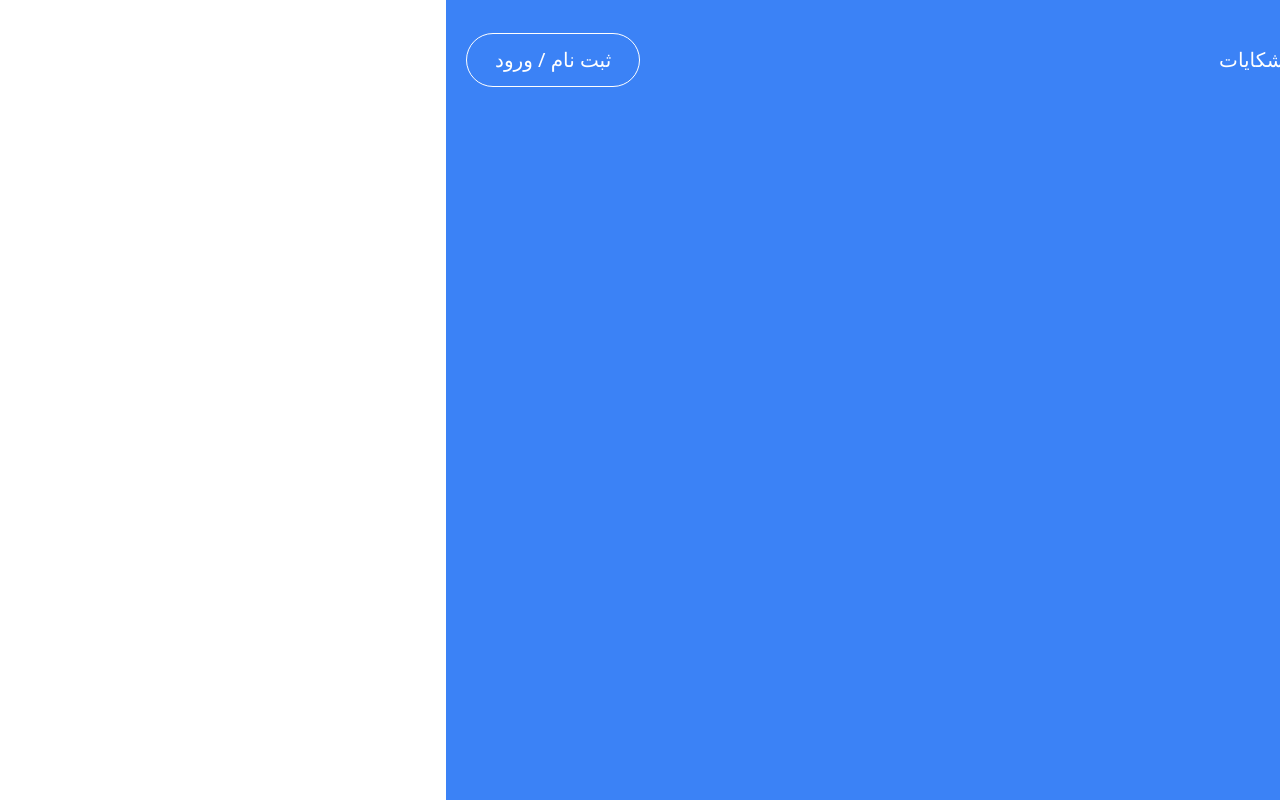
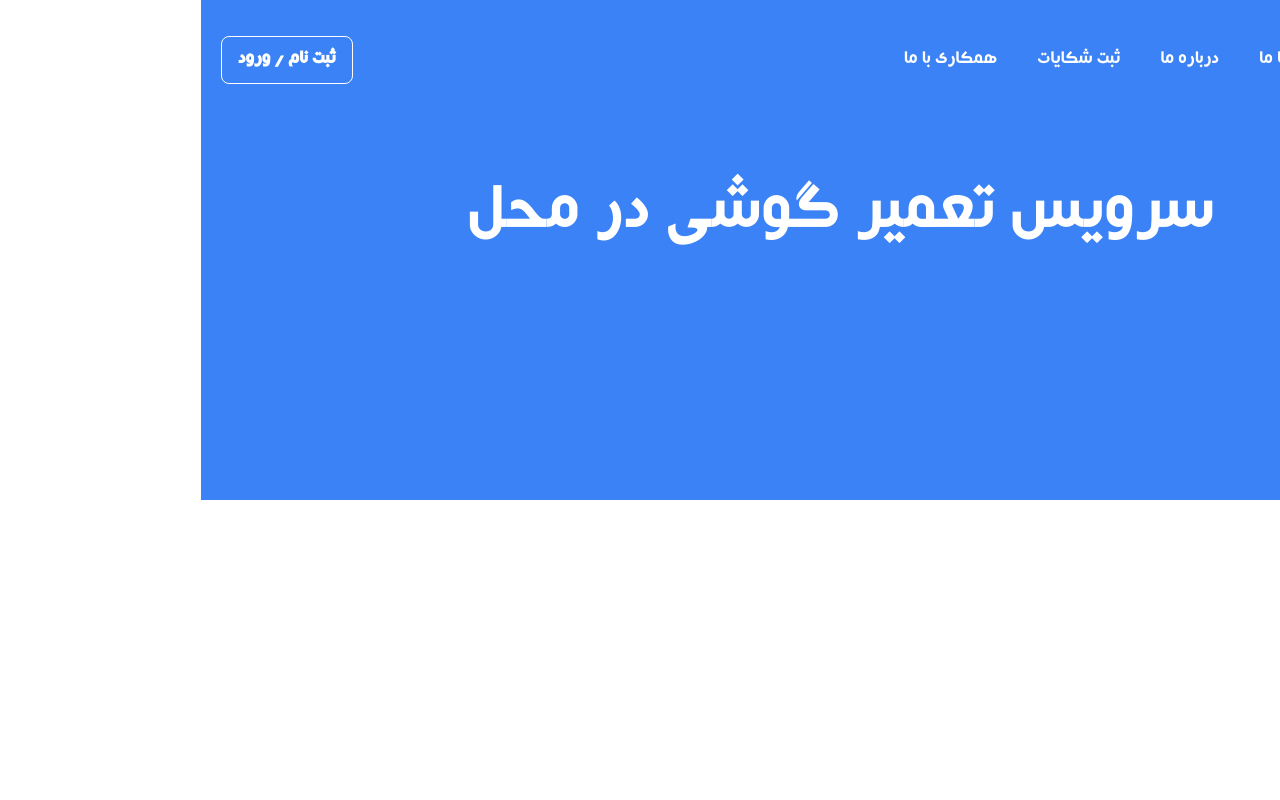
Before and after one commit to Apple-Service-ir/AppleService-RepairProject-FrontEnd, a React (Vite) app: page / in a window 1280 px wide. Built offline with nearby package versions, Linux system fonts and the light colour scheme.

Commit message:
end header

```diff
--- a/package.json
+++ b/package.json
@@ -10,6 +10,7 @@
     "preview": "vite preview"
   },
   "dependencies": {
+    "daisyui": "^2.51.6",
     "react": "^18.2.0",
     "react-dom": "^18.2.0",
     "react-router-dom": "^6.11.0"
--- /dev/null
+++ b/src/components/Header/Header.css
@@ -0,0 +1,35 @@
+.header__navlink,
+.header__navlink-active {
+  position: relative;
+  display: flex;
+  align-items: center;
+}
+
+.header__navlink::before {
+  content: "";
+  background-color: white;
+  width: 0.25rem;
+  height: 0.25rem;
+  border-radius: 0.25rem;
+  position: absolute;
+  right: -0.75rem;
+  transition: 250ms ease;
+  transform: scale(0.75);
+  opacity: 0;
+}
+
+.header__navlink:hover::before {
+  transform: scale(1);
+  opacity: 1;
+}
+
+.header__navlink-active::before {
+  content: "";
+  background-color: white;
+  width: 0.25rem;
+  height: 0.25rem;
+  border-radius: 0.25rem;
+  position: absolute;
+  right: -0.75rem;
+  transition: 250ms ease;
+}
--- a/src/components/Header/Header.jsx
+++ b/src/components/Header/Header.jsx
@@ -1,25 +1,33 @@
 import React from 'react'
 import { NavLink } from 'react-router-dom'
+import "./Header.css"
 
-export default function Header() {
+export function Header() {
   return (
     <div className='container h-20 flex justify-between items-center px-5 mt-5 rounded-md'>
-      <ul className='flex justify-center items-center gap-10'>
+      <div className="btn btn-ghost text-xl flex items-center md:hidden">
+        <svg xmlns="http://www.w3.org/2000/svg" fill="none" viewBox="0 0 24 24" strokeWidth={1.5} stroke="currentColor" className="stroke-white w-9 h-9 cursor-pointer">
+          <path strokeLinecap="round" strokeLinejoin="round" d="M3.75 9h16.5m-16.5 6.75h16.5" />
+        </svg>
+      </div>
+      <ul className='hidden justify-center items-center gap-10 md:flex'>
         <li>
-          <NavLink className='text-white text-xl'>ارتباط با ما</NavLink>
+          <NavLink className='header__navlink-active text-white text-xl'>صفحه اصلی</NavLink>
         </li>
         <li>
-          <NavLink className='text-white text-xl'>درباره ما</NavLink>
+          <NavLink className='header__navlink text-white text-xl'>ارتباط با ما</NavLink>
         </li>
         <li>
-          <NavLink className='text-white text-xl'>همکاری با ما</NavLink>
+          <NavLink className='header__navlink text-white text-xl'>درباره ما</NavLink>
         </li>
         <li>
-          <NavLink className='text-white text-xl'>ثبت شکایات</NavLink>
+          <NavLink className='header__navlink text-white text-xl'>ثبت شکایات</NavLink>
+        </li>
+        <li>
+          <NavLink className='header__navlink text-white text-xl'>همکاری با ما</NavLink>
         </li>
       </ul>
-      <NavLink className='text-white border border-white text-xl px-7 py-3 rounded-full
-        hover:bg-white hover:text-blue-500'>ثبت نام / ورود</NavLink>
+      <NavLink className='btn btn-outline text-white border-white text-xl hover:bg-white hover:text-blue-500'>ثبت نام / ورود</NavLink>
     </div>
   )
 }
--- a/src/index.css
+++ b/src/index.css
@@ -1,6 +1,11 @@
 @tailwind base;
 @tailwind components;
 @tailwind utilities;
+
+@font-face {
+  font-family: "cas";
+  src: url("./../public/fonts/Casablanca.Font.ttf");
+}
 
 html {
   overflow-x: hidden;
@@ -9,4 +14,5 @@ html {
 
 * {
   @apply transition duration-200;
+  font-family: "cas"
 }
--- a/src/pages/Home/Home.jsx
+++ b/src/pages/Home/Home.jsx
@@ -1,10 +1,11 @@
 import "./Home.css"
-import Header from "../../components/Header/Header"
+import { Header } from "../../components/Header/Header"
 
 export default function Home() {
   return (
-    <div className="bg-blue-500 w-screen h-screen flex flex-col items-center" id="hero-section">
+    <div className="bg-blue-500 w-screen h-[500px] flex flex-col items-center" id="hero-section">
       <Header />
+      <h1 className="text-7xl text-white mt-20">سرویس تعمیر گوشی در محل</h1>
     </div>
   )
 }
--- a/tailwind.config.js
+++ b/tailwind.config.js
@@ -8,5 +8,15 @@ export default {
       }
     },
   },
-  plugins: [],
+  plugins: [require("daisyui")],
+  // daisyui: {
+  //   themes: [
+  //     {
+  //       mytheme: {
+  //         "primary-content": "white"
+  //       },
+  //     },
+  //   ],
+  // },
+
 }
```
Also changed, not shown: public/fonts/Casablanca.Font.ttf (added), 1 other file (tests, documents, lock files or other folders).
